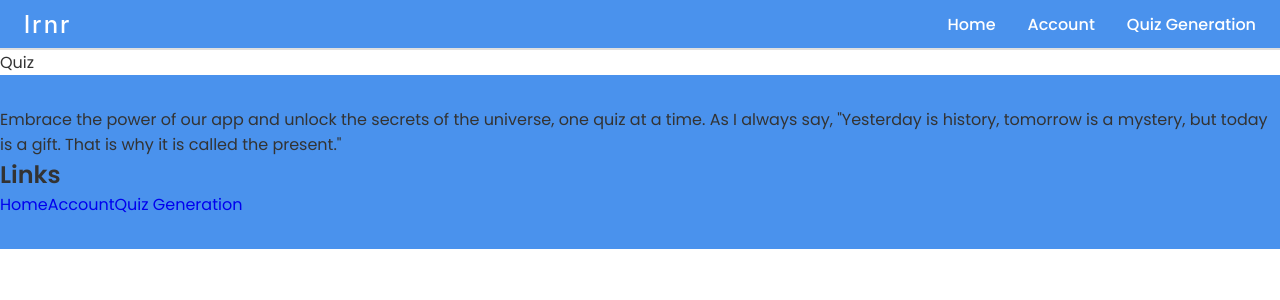
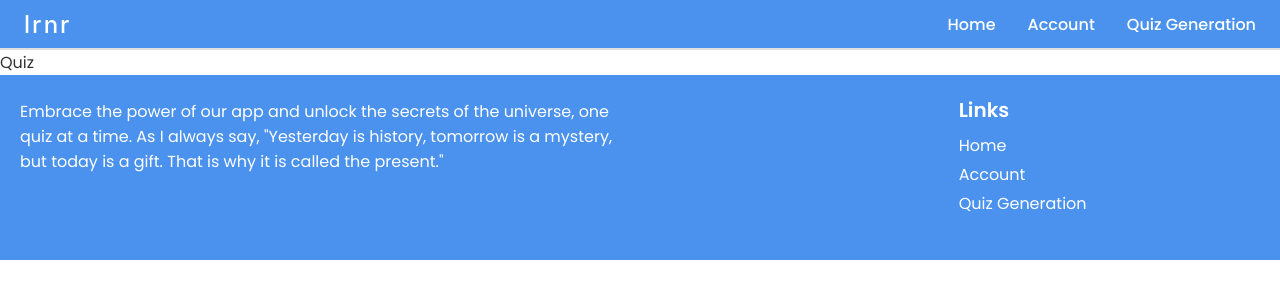
Before and after one commit to khangvu0/LRNR-app, a React (Vite) app in the folder client/: page /quiz in a window 1280 px wide. Shown: the top 300 px of the page. Built offline with nearby package versions, Linux system fonts and the light colour scheme.

Commit message:
Updated stylings and is responsive

```diff
--- a/client/src/styles/Footer.css
+++ b/client/src/styles/Footer.css
@@ -1,41 +1,92 @@
 .footer {
     width: 100%;
     background-color: var(--blue-color);
-    padding: 1.25rem 0;
+    padding: 1.25rem;
 }
 
-.footer-container {
-    margin: 0 1.5rem;
+.footer-description {
+    color: white;
+    font-family: var(--font-text);
+    font-size: 0.9rem;
+    margin-bottom: 1rem;
 }
 
-.footer-title {
-    margin-bottom: 0.25rem;
-    font-size: 1rem;
-    font-weight: 600;
-    color: white;
+.footer-link-container {
+    display: flex;
+    flex-direction: column;
+    width: fit-content;
 }
 
-.footer-title,
-.footer-subtitle {
+.footer-link-container_title {
     color: white;
+    padding-bottom: 0.25rem;
+    font-size: 1.2rem;
+    width: fit-content;
 }
 
-.footer-subtitle {
-    font-size: 0.875rem;
+.footer-link {
+    font-size: 0.9rem;
+    color: white;
+    font-family: var(--font-text);
+    width: fit-content;
+}
+
+.footer-link:hover {
+    color: var(--off-white-color);
 }
 
 /*-------------------- Media Queries --------------------*/
 /* For tablet */
 @media screen and (min-width: 768px) {
     .footer {
-        padding: 2rem 0;
+        display: flex;
+        flex: row;
+        gap: 4rem;
     }
 
-    .footer-title {
-        font-size: 1.4rem;
+    .footer-description {
+        flex: 2;
+        padding-top: 0.25rem;
     }
 
-    .footer-subtitle {
-        font-size: 1.1rem;
+    .footer-link-container {
+        flex: 1;
+        margin-left: 4rem;
     }
 }
+
+/* For large devices */
+@media screen and (min-width: 1024px) {
+    .footer {
+        padding-bottom: 2.5rem;
+        gap: 15rem;
+    }
+
+    .footer-description {
+        font-size: 1rem;
+    }
+
+    .footer-link-container {
+        margin-left: 6rem;
+    }
+
+    .footer-link-container_title {
+        padding-bottom: 0.5rem;
+        font-size: 1.25rem;
+    }
+
+    .footer-link {
+        padding-bottom: 0.25rem;
+        font-size: 1rem;
+    }
+}
+
+@media screen and (min-width: 1440px) {
+    .footer {
+        gap: 30rem;
+    }
+
+    .footer-link-container {
+        margin-left: 14rem;
+    }
+}
```
